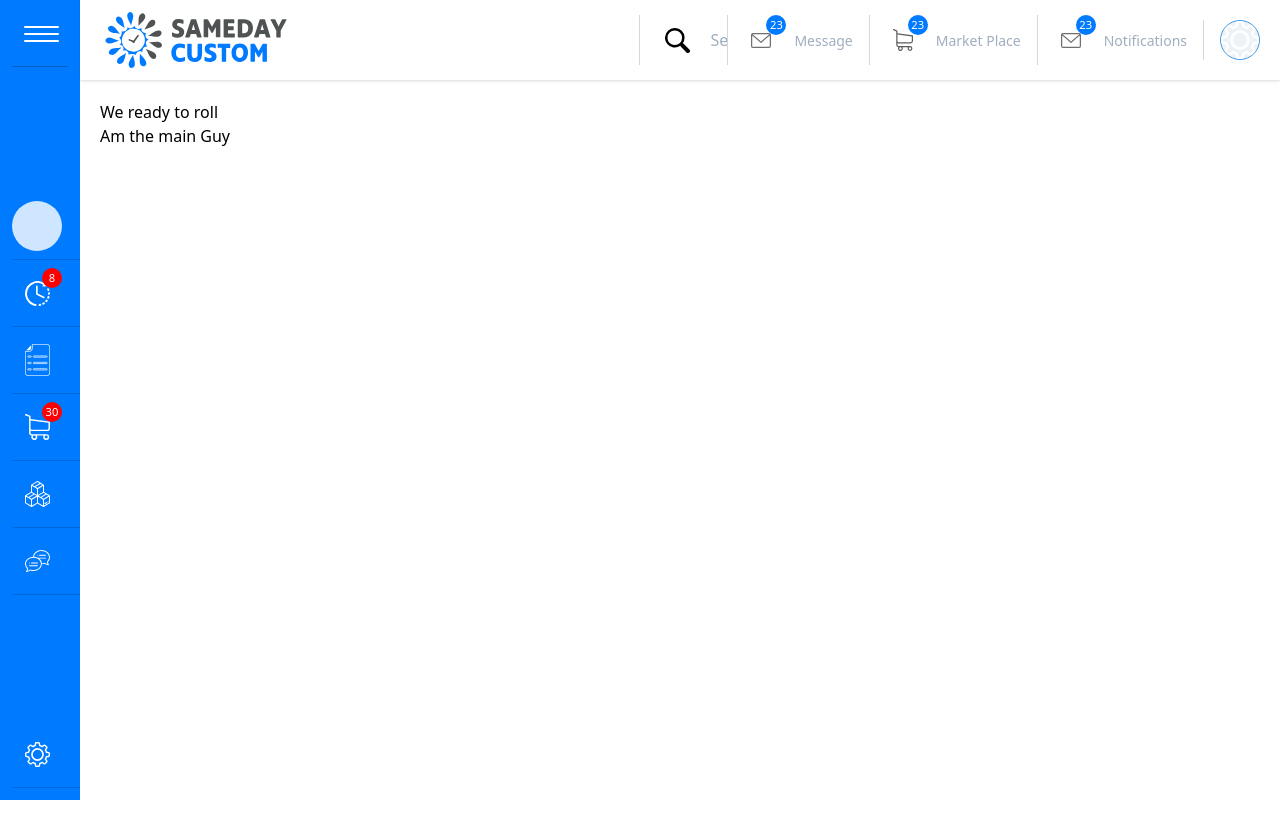
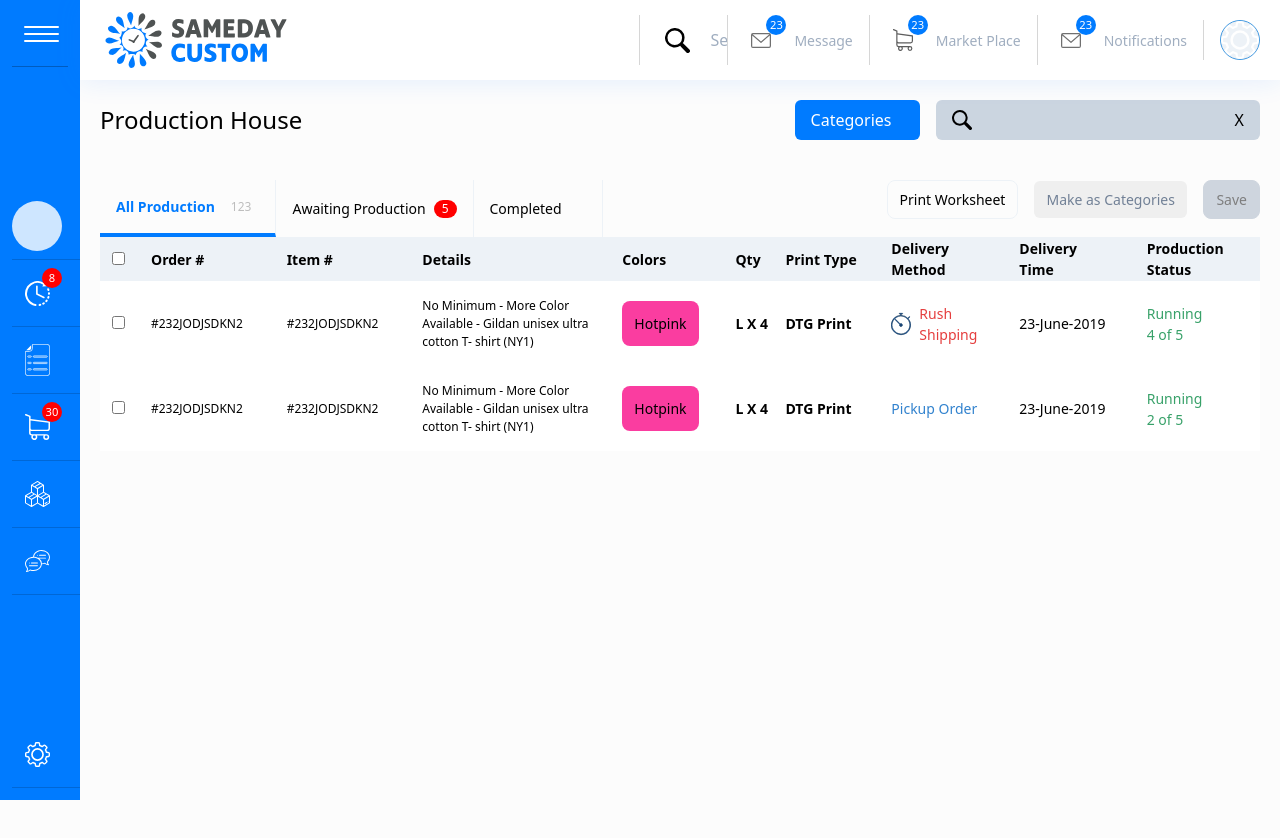
Before and after one commit to wigxel/library-booking, a React (Create React App) app: page / in a window 1280 px wide. Shown: the top 838 px of the page. Built offline with nearby package versions, Linux system fonts and the light colour scheme.

Commit message:
chore: added the table to the page

```diff
--- a/src/App.js
+++ b/src/App.js
@@ -7,7 +7,6 @@ const App = () => {
   return (
     <Router>
       <Layout>
-        <h1>We ready to roll</h1>
         <Switch>
           <Route path="/" component={Home}></Route>
         </Switch>
--- a/src/assets/css/tailwind.css
+++ b/src/assets/css/tailwind.css
@@ -3,3 +3,8 @@
 @tailwind components;
 
 @tailwind utilities;
+
+:root {
+  --primary-color: #007bff;
+  --red-color: #ff0000;
+}
--- a/src/components/Buttons.js
+++ b/src/components/Buttons.js
@@ -40,3 +40,40 @@ export const ToggleButton = ({ state, onClick }) => (
     <span></span>
   </ToggleButtonStyle>
 );
+
+const TabStyle = styled.div`
+  span:last-child {
+    color: white;
+    border-radius: 30px;
+    background-color: var(--red-color);
+  }
+
+  ${prop =>
+    prop.isActive &&
+    css`
+      border-bottom: solid 4px var(--primary-color);
+
+      span:first-child {
+        font-weight: bold;
+        color: var(--primary-color);
+      }
+
+      span:last-child {
+        color: gray;
+        background-color: transparent;
+        opacity: 0.5;
+      }
+    `}
+`;
+
+export function Tab(props) {
+  return (
+    <TabStyle
+      isActive={props.isActive}
+      className="p-4 border-gray-200 border-r flex items-center text-sm"
+    >
+      <span className="mr-2">{props.children}</span>
+      <span className="px-2 text-xs">{props.count}</span>
+    </TabStyle>
+  );
+}
--- a/src/components/Header.js
+++ b/src/components/Header.js
@@ -7,6 +7,7 @@ const HeaderStyle = styled.header`
   height: 80px;
   display: flex;
   position: sticky;
+  box-shadow: 0px 1px 25px #1877ff1c;
 
   .sec-nav {
     > * {
@@ -43,7 +44,6 @@ const SearcInputStyle = styled.div`
   input {
     flex: 1 1;
     margin-right: -222px;
-    ${"" /* background-color: orange; */}
     box-sizing: border-box;
     transition: all 0.3s ease-out;
   }
@@ -95,7 +95,7 @@ const SearchInput = props => {
 
 const Header = () => {
   return (
-    <HeaderStyle className="bg-white sticky p-3 shadow px-5" style={{ top: 0 }}>
+    <HeaderStyle className="bg-white sticky p-3 px-5" style={{ top: 0 }}>
       <div className="flex justify-between container mx-auto">
         <embed
           src={require("../assets/icons/logo.svg")}
--- a/src/views/Home.js
+++ b/src/views/Home.js
@@ -1,7 +1,183 @@
 import React from "react";
+import { Tab } from "../components/Buttons";
+import { product } from "ramda";
+
+const columns = [
+  { name: "Order #" },
+  { name: "Item #" },
+  { name: "Details", width: 200 },
+  { name: "Colors" },
+  { name: "Qty" },
+  { name: "Print Type" },
+  {
+    name: (
+      <>
+        Delivery <br /> Method
+      </>
+    )
+  },
+  {
+    name: (
+      <>
+        Delivery <br /> Time
+      </>
+    )
+  },
+  {
+    name: (
+      <>
+        Production <br /> Status
+      </>
+    )
+  }
+];
+
+const Product = {
+  TableItem(props) {
+    return (
+      <tr className="text-sm mb-3">
+        <td className="px-3 py-8 bg-white">
+          <input type="checkbox" />
+        </td>
+        <td className="text-xs bg-white">{props.orderId}</td>
+        <td className="text-xs bg-white">{props.item}</td>
+        <td className="text-xs bg-white">{props.details}</td>
+        <td className="bg-white">
+          <div
+            className="p-3 rounded-lg text-center inline-block"
+            style={{ backgroundColor: props.colors[1].color }}
+          >
+            {props.colors[1].name}
+          </div>
+        </td>
+        <td className="font-bold bg-white">L X {props.quantity}</td>
+        <td className="font-bold bg-white">{props.printType}</td>
+        <td className="w-32 bg-white">
+          {props.deliveryMethod === RUSH_SHIPPING && (
+            <div className="flex">
+              <img
+                src={require("../assets/icons/clock.svg")}
+                alt="icon"
+                className="w-5 mr-2"
+              />
+              <span className="text-red-600 ">
+                Rush <br /> Shipping
+              </span>
+            </div>
+          )}
+          {props.deliveryMethod === PICKUP_ORDER && (
+            <span className="text-blue-600">Pickup Order</span>
+          )}
+        </td>
+        <td className="bg-white">{props.deliveryTime}</td>
+        <td className="bg-white text-green-600">
+          Running <br />
+          {props.productionStatus.currentStep} of{" "}
+          {props.productionStatus.totalSteps}
+        </td>
+      </tr>
+    );
+  }
+};
+
+const RUSH_SHIPPING = Symbol("Rush");
+const PICKUP_ORDER = Symbol("Pickup");
+
+const rows = [
+  {
+    orderId: "#232JODJSDKN2",
+    item: "#232JODJSDKN2",
+    photo: "",
+    quantity: 4,
+    colors: [
+      { name: "Peach", color: "#ff80af" },
+      { name: "Hotpink", color: "#fa3da0" }
+    ],
+    details:
+      "No Minimum - More Color Available - Gildan unisex ultra cotton T- shirt (NY1)",
+    printType: "DTG Print",
+    deliveryMethod: RUSH_SHIPPING,
+    deliveryTime: "23-June-2019",
+    productionStatus: { currentStep: 4, totalSteps: 5 }
+  },
+  {
+    orderId: "#232JODJSDKN2",
+    item: "#232JODJSDKN2",
+    photo: "",
+    quantity: 4,
+    colors: [
+      { name: "Peach", color: "#ff80af" },
+      { name: "Hotpink", color: "#fa3da0" }
+    ],
+    details:
+      "No Minimum - More Color Available - Gildan unisex ultra cotton T- shirt (NY1)",
+    printType: "DTG Print",
+    deliveryMethod: PICKUP_ORDER,
+    deliveryTime: "23-June-2019",
+    productionStatus: { currentStep: 2, totalSteps: 5 }
+  }
+];
 
 const Home = () => {
-  return <h1>Am the main Guy</h1>;
+  return (
+    <>
+      <section className="flex items-center justify-between mb-10">
+        <h1 className="text-2xl">Production House</h1>
+        <div className="flex">
+          <select className="appearance-none max-w-xs px-4 py-2 text-white rounded-md bg-primary mr-4">
+            <option>Categories</option>
+            <option>Tops</option>
+            <option>Sweat Shirts</option>
+          </select>
+          <div className="flex bg-gray-400 rounded-md flex-1 px-4 py-2">
+            <img
+              src={require("../assets/icons/magnifying-glass.svg")}
+              alt="search"
+              style={{ width: 20 }}
+            />
+            <input type="search" className="flex px-4 bg-transparent" />
+            <span>X</span>
+          </div>
+        </div>
+      </section>
+      <section className="flex">
+        <div className="flex-1 flex">
+          <Tab count={123} isActive={true}>
+            All Production
+          </Tab>
+          <Tab count={5}>Awaiting Production</Tab>
+          <Tab>Completed</Tab>
+        </div>
+
+        <div className="text-right flex-1">
+          <button className="border border-gray-200 rounded-lg px-3 py-2 text-sm mr-4">
+            Print Worksheet
+          </button>
+          <select className="appearance-none max-w-xs px-3 py-2 text-gray-600 rounded-md mr-4 text-sm">
+            <option>Make as Categories</option>
+          </select>
+          <button className="border bg-gray-500 opacity-50 border-gray-500 rounded-lg px-3 py-2 text-sm">
+            Save
+          </button>
+        </div>
+      </section>
+      <table className="table w-full">
+        <tr className="bg-gray-200">
+          <td className="px-3" width="50">
+            <input type="checkbox" />
+          </td>
+          {columns.map(e => (
+            <th width={e.width} className="text-sm text-left">
+              {e.name}
+            </th>
+          ))}
+        </tr>
+        {rows.map(e => (
+          <Product.TableItem {...e} />
+        ))}
+      </table>
+    </>
+  );
 };
 
 export default Home;
--- a/src/views/Layout.js
+++ b/src/views/Layout.js
@@ -105,7 +105,10 @@ const MainArea = ({ children }) => {
 
 const Layout = ({ children }) => {
   return (
-    <section className="flex min-h-screen">
+    <section
+      className="flex min-h-screen"
+      style={{ backgroundColor: "#FCFCFC" }}
+    >
       <SideBar expand={true}></SideBar>
       <section className="flex-1" style={{ height: "500vh" }}>
         <Header />
--- a/tailwind.config.js
+++ b/tailwind.config.js
@@ -1,6 +1,10 @@
 module.exports = {
   theme: {
-    extend: {}
+    extend: {
+      colors: {
+        primary: "#007bff"
+      }
+    }
   },
   variants: {},
   plugins: []
```
Also changed, not shown: src/assets/icons/clock.svg (added), src/styles.css.
